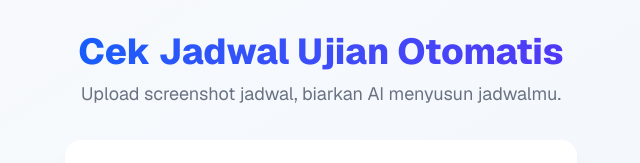
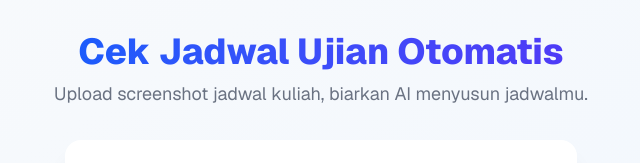
Before and after one commit to dzikrimr/uas-schedule-parser, a Next.js app: page / in a window 1280 px wide. Shown: the top 163 px of the page, without its empty margins (319-959 px from the left). Built offline with nearby package versions, Linux system fonts and the light colour scheme.

Commit message:
refactor ui

```diff
--- a/app/page.tsx
+++ b/app/page.tsx
@@ -154,7 +154,7 @@ export default function Home() {
             Cek Jadwal Ujian Otomatis
           </h1>
           <p className="text-sm md:text-lg text-gray-500">
-            Upload screenshot jadwal, biarkan AI menyusun jadwalmu.
+            Upload screenshot jadwal kuliah, biarkan AI menyusun jadwalmu.
           </p>
         </div>
 
@@ -188,7 +188,7 @@ export default function Home() {
 
           <button
             onClick={handleUpload} disabled={loading || !file}
-            className={`mt-4 w-full flex items-center justify-center py-3 px-4 rounded-xl font-bold shadow-lg transition-all active:scale-95 text-sm md:text-base ${
+            className={`mt-4 w-full flex items-center justify-center py-3 px-4 rounded-xl font-bold shadow-lg transition-all active:scale-95 text-sm md:text-base cursor-pointer ${
               loading || !file ? 'bg-gray-300 text-gray-500 cursor-not-allowed shadow-none' : 'bg-gradient-to-r from-blue-600 to-indigo-600 text-white hover:from-blue-700 hover:to-indigo-700'
             }`}
           >
@@ -214,7 +214,7 @@ export default function Home() {
                 <div className="flex gap-2 ignore-scan">
                   <button
                     onClick={handleDownloadImage} disabled={downloading}
-                    className={`flex items-center text-[10px] md:text-xs px-3 py-1.5 rounded-lg font-bold shadow-sm transition-colors ${
+                    className={`flex items-center text-[10px] md:text-xs px-3 py-1.5 rounded-lg font-bold shadow-sm transition-colors cursor-pointer ${
                        downloading ? 'bg-gray-300 text-gray-600 cursor-not-allowed' : 'bg-white text-blue-700 hover:bg-blue-50'
                     }`}
                   >
```
